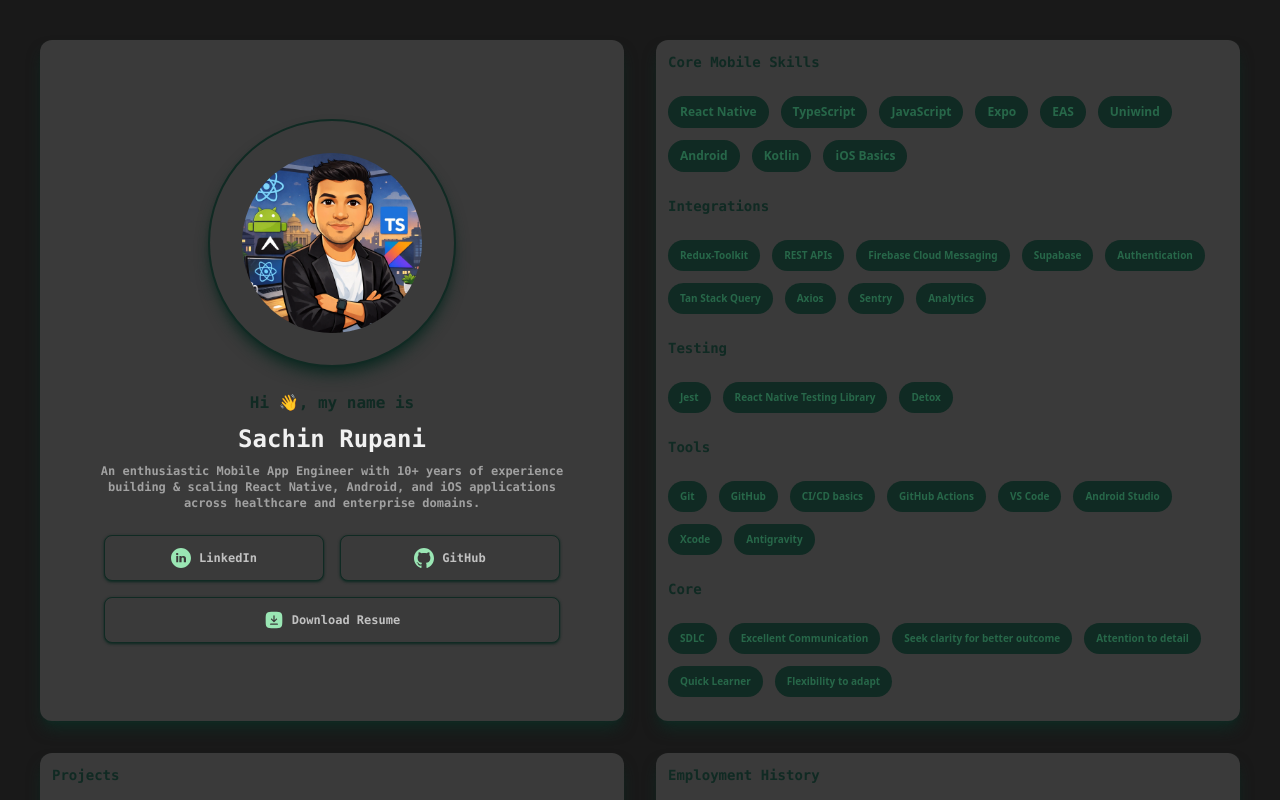
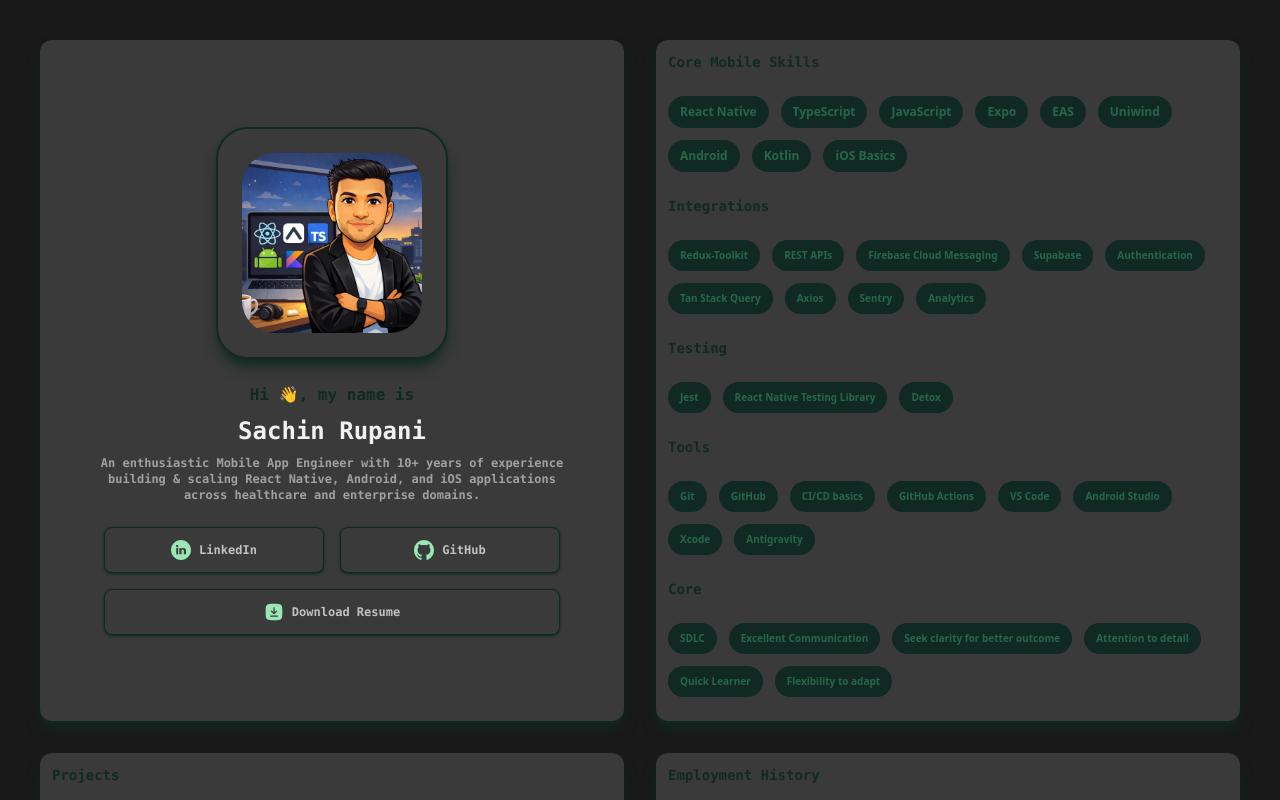
Before and after one commit to SachinRupani/my-profile, a Next.js app: page / in a window 1280 px wide. Shown: the top 800 px of the page. Built offline with nearby package versions, Linux system fonts and the light colour scheme.

Commit message:
fix: profile image adjustments

```diff
--- a/src/components/molecules/image-section/ImageSection.tsx
+++ b/src/components/molecules/image-section/ImageSection.tsx
@@ -6,13 +6,13 @@
     <AppCard
       colorVariant="secondary"
       withBorder
-      className={`rounded-full p-8 self-center`}
+      className={`rounded-4xl p-6 self-center`}
     >
       <AppImage
         width={180}
         height={180}
-        src={"/profile_pic.webp"}
-        className="rounded-full"
+        src={"/profile_pic_v2.webp"}
+        className="rounded-4xl"
       />
     </AppCard>
   );
```
Also changed, not shown: public/profile_pic.webp (deleted), public/profile_pic_v2.webp (added).
